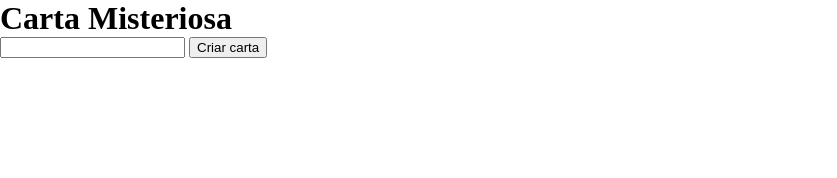
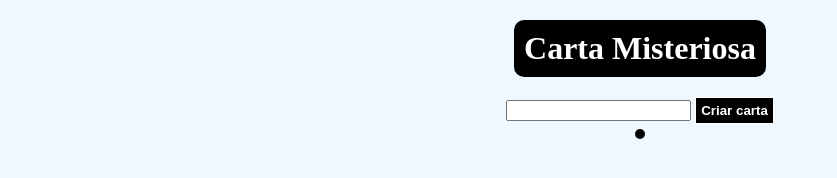
Before and after one commit to FredericoTP/trybe-bonus-project-mistery-letter, a plain HTML site: page index.html in a window 1280 px wide. Shown: the whole page, without its empty margins (0-837 px from the left). Drawn offline with Linux system fonts and the light colour scheme.

Commit message:
adiciona style

```diff
--- a/index.html
+++ b/index.html
@@ -10,11 +10,11 @@
 </head>
 
 <body>
-  <header>
-    <h1>Carta Misteriosa</h1>
+  <header id="header">
+    <h1 id="header-title">Carta Misteriosa</h1>
   </header>
   <main>
-    <section>
+    <section id="input-letter">
       <input id="carta-texto" type="text">
       <button id="criar-carta">Criar carta</button>
       <p id="carta-contador"></p>
--- a/style.css
+++ b/style.css
@@ -1,5 +1,55 @@
 * {
   margin: 0;
+}
+
+body {
+  background-color: aliceblue;
+}
+
+#header {
+  width: fit-content;
+  margin: 20px auto;
+}
+
+#header-title {
+  background-color: black;
+  border-radius: 10px;
+  color: white;
+  width: fit-content;
+  padding: 10px;
+}
+
+#input-letter {
+  width: fit-content;
+  margin: 20px auto;
+  text-align: center;
+}
+
+#criar-carta {
+  background-color: black;
+  color: white;
+  border: 1px solid white;
+  font-weight: 700;
+  padding: 5px;
+}
+
+#carta-contador {
+  background-color: black;
+  border-radius: 100%;
+  color: white;
+  font-weight: 700;
+  margin: 5px auto;
+  padding: 5px;
+  width: fit-content;
+}
+
+#carta-gerada {
+  width: 90%;
+  display: flex;
+  flex-wrap: wrap;
+  justify-content: center;
+  align-items: center;
+  margin: 0 auto;
 }
 
 .newspaper {
```
Also changed, not shown: package.json (deleted, +0 -27 lines), .stylelintrc.json (deleted), 1 other file.
